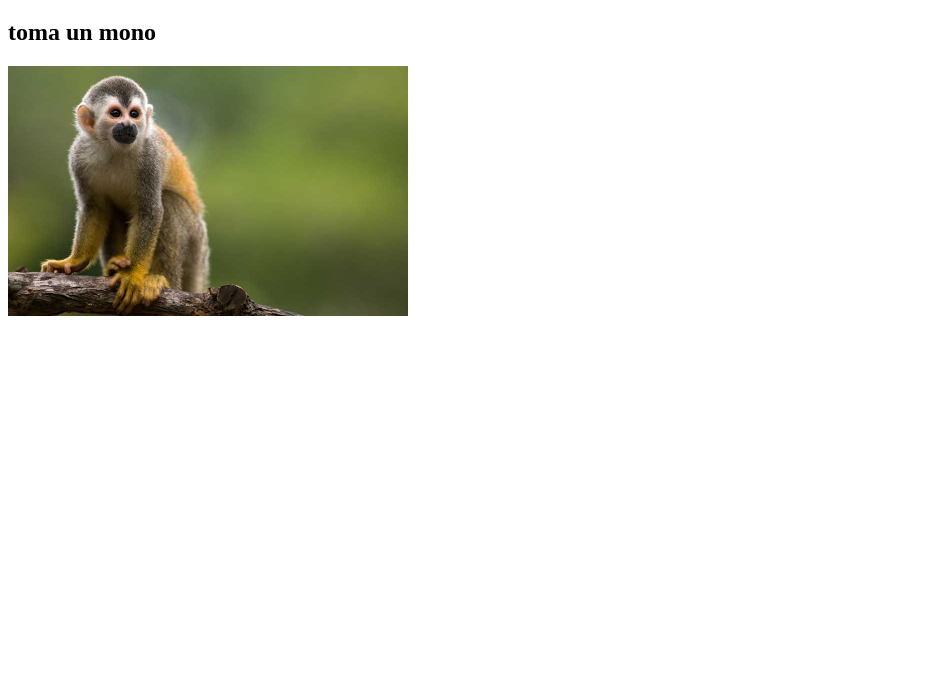
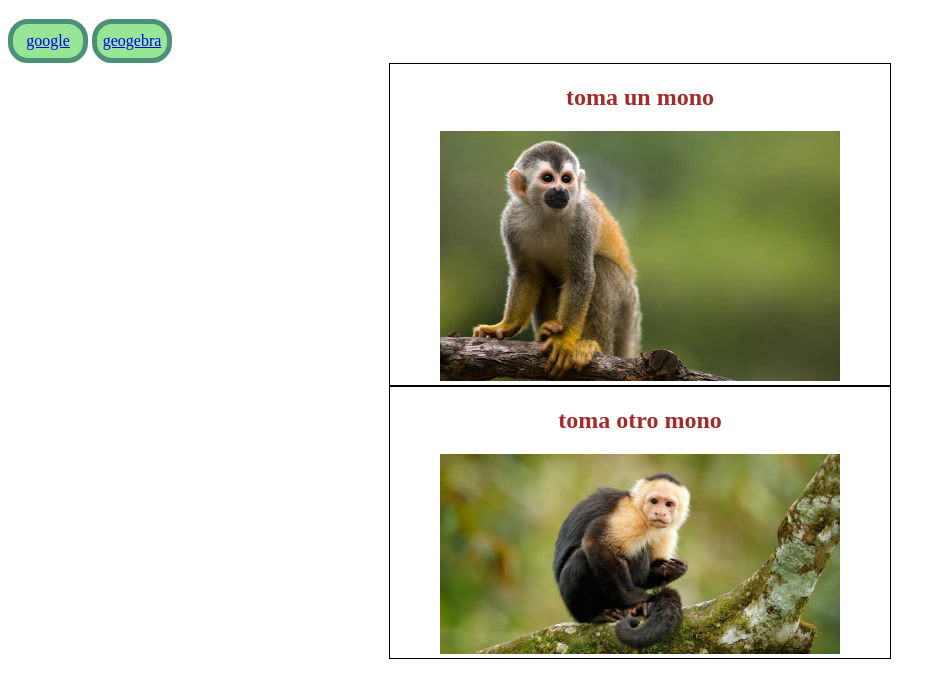
Before and after one commit to ead-codigo-2022/bitacora-personal-martintomasello, a plain HTML site: page index.html in a window 1280 px wide. Shown: the part 61-754 px from the top of the page, without its empty margins (0-946 px from the left). Drawn offline with Linux system fonts and the light colour scheme.

Commit message:
actualización 06-09-2022
aplicación contenido cuarta clase

```diff
--- /dev/null
+++ b/css/style.css
@@ -0,0 +1,22 @@
+h2 {
+    color:brown
+}
+a{
+    display: inline-block;
+	width: 70px;
+	padding-top: .5rem;
+	padding-bottom: .5rem;
+	text-align: center;
+	background: rgb(150, 230, 150);
+	border: 5px solid rgb(77, 144, 120);
+    border-radius: 20px;
+}
+.mono{
+    width: 500px;
+    height: auto;
+    padding: auto;
+    text-align: center;
+    margin-left: auto;
+    margin-right: auto;
+    border: 1px solid;
+}
--- a/index.html
+++ b/index.html
@@ -4,13 +4,23 @@
     <meta charset="UTF-8">
     <meta http-equiv="X-UA-Compatible" content="IE=edge">
     <meta name="viewport" content="width=device-width, initial-scale=1.0">
+    <link rel="stylesheet" href="css/style.css" media="screen">
     <title>Bitacora Martín Tomasello</title>
 </head>
 <body>
     <header>
         <h1>inicio</h1>
     </header>
-    <h2>toma un mono</h2>
-    <img src="images/mono.jpg" alt="un mono" width="400px">
+    <a href="https://www.google.com">google</a>
+    <a href="https://www.geogebra.org/classic?lang=es">geogebra</a>
+<div>
+    <div class="mono">
+        <h2>toma un mono</h2>
+        <img src="images/mono.jpg" alt="un mono" width="400px">
+    </div>
+    <div class="mono">
+        <h2>toma otro mono</h2>
+        <img src="images/mono2.jpg" alt="un mono" width="400px">
+    </div>
 </body>
 </html>
```
Also changed, not shown: images/mono2.jpg (added).
